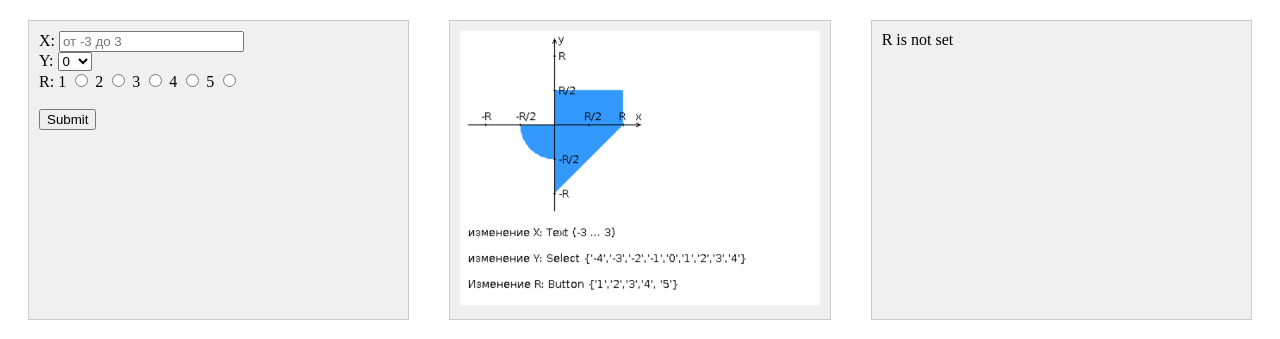
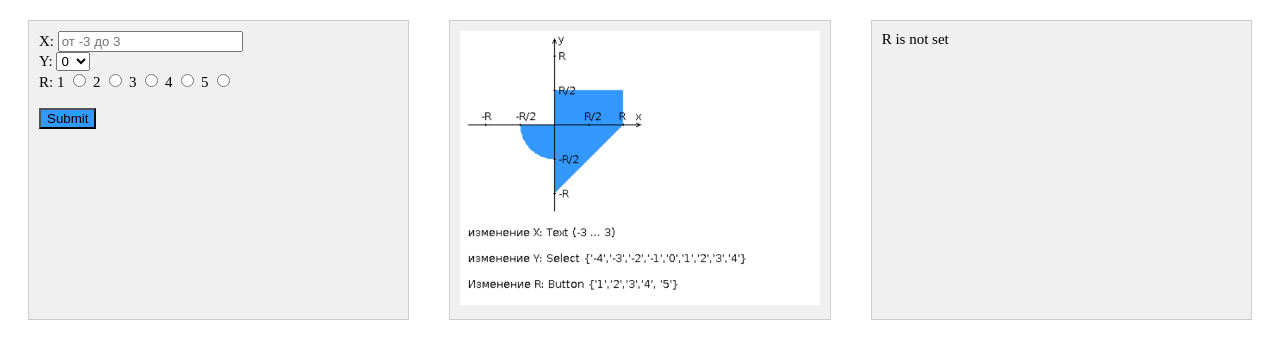
Before and after one commit to Verteplushka/Veb1, a PHP site: page / in a window 1280 px wide. Shown: the part 42-381 px from the top of the page. Run offline with PHP 8.4, Linux system fonts and the light colour scheme.

Commit message:
Fixed css

```diff
--- a/index.php
+++ b/index.php
@@ -7,7 +7,7 @@ session_start();
 <head>
     <meta charset="UTF-8">
     <meta name="viewport" content="width=device-width, initial-scale=1.0">
-    <title>Document</title>
+    <title>lab1</title>
     <style>
         header {
             color: blue;
@@ -18,6 +18,8 @@ session_start();
 
         .block-container {
             display: flex;
+            font-size: 15px;
+
         }
 
         .block {
@@ -28,14 +30,23 @@ session_start();
             border: 1px solid #ccc;
         }
 
-        .error-message {
+        #error {
             color: red;
+        }
+
+        input[type="submit"]{
+            background-color: #3399ff;
+        }
+
+        input[type="submit"]:hover{
+            cursor: pointer;
         }
     </style>
 </head>
 
 <body>
     <script src="js/main.js"></script>
+
 
     <header>
         Колбасин Владислав Ильич, P3216, Вариант 2613
@@ -71,7 +82,7 @@ session_start();
                 <label for="5">5</label>
                 <input type="radio" name="r" id="5" value="5">
                 <br>
-                <span id="error" class="error-message"></span>
+                <span id="error"></span>
                 <br>
                 <input type="submit">
 
@@ -100,7 +111,7 @@ session_start();
                 <?php include 'php/table.php' ?>
             </table>
         </div>
-
+    </div>
 
 </body>
 
```
